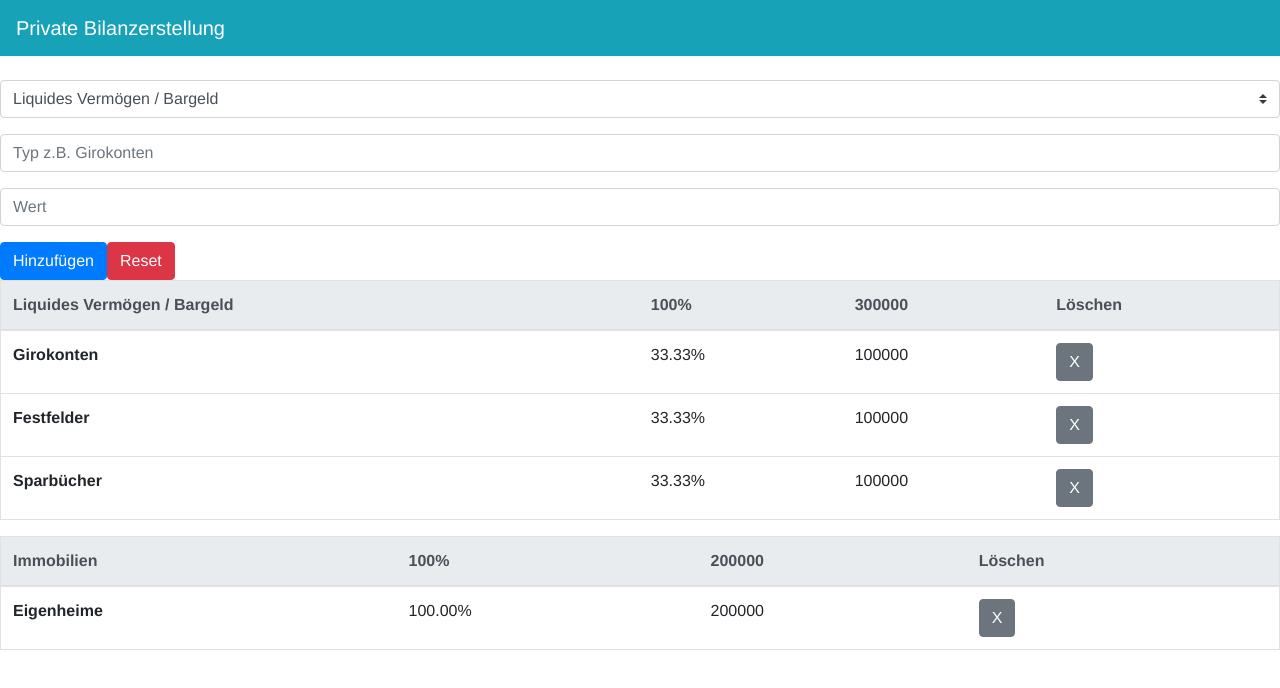
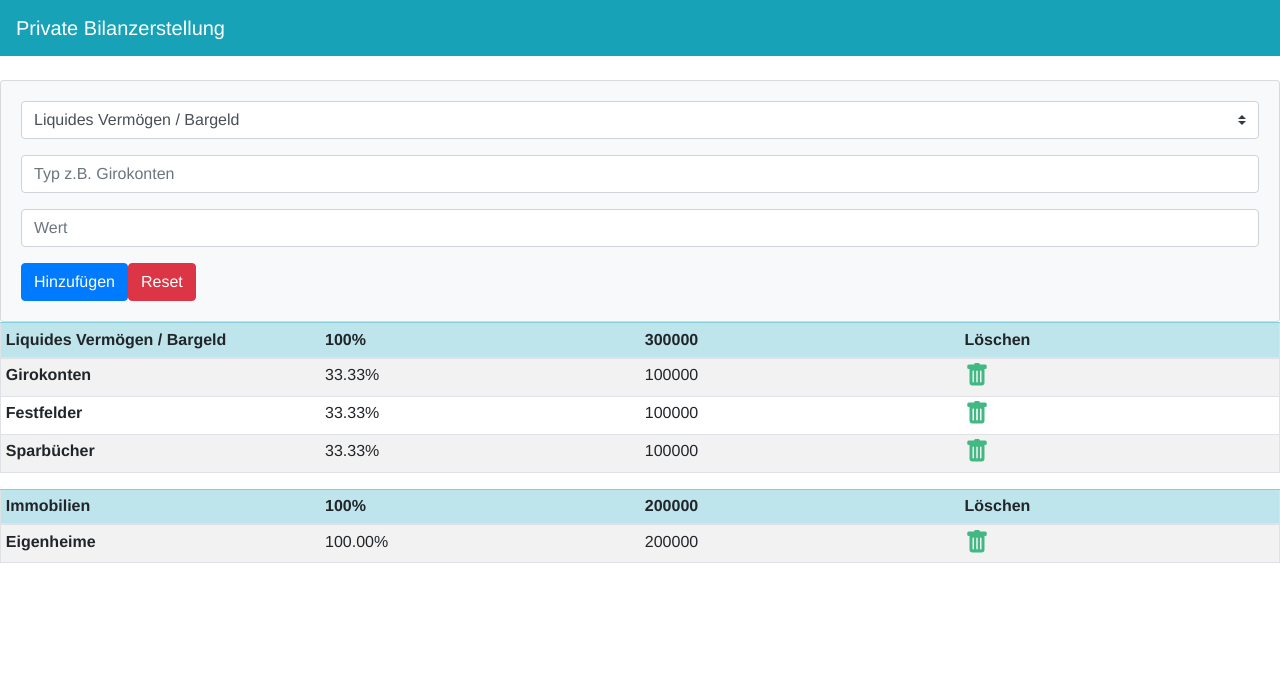
Before and after one commit to afshad1/pbs, a Vue app: page / in a window 1280 px wide. Shown: the top 688 px of the page. Built offline with nearby package versions, Linux system fonts and the light colour scheme.

Commit message:
added trash-fill icon for delete

```diff
--- a/src/components/PBSForm.vue
+++ b/src/components/PBSForm.vue
@@ -1,5 +1,6 @@
 <template>
   <div>
+    <b-card bg-variant="light">
      <b-form @reset="onReset" @submit="onSubmit" v-if="show">
       <b-form-group id="input-group-1" label-for="input-1">
         <b-form-select
@@ -33,6 +34,7 @@
       <b-button type="reset" variant="danger">Reset</b-button>
 
     </b-form>
+    </b-card>
   </div>
 </template>
 
--- a/src/components/PBSTable.vue
+++ b/src/components/PBSTable.vue
@@ -3,12 +3,14 @@
     <!-- ForEach item in select input create a new table -->
     <div v-for="v in aktiva_kats" :key="v.value">
       <b-table
-      outlined
+      outlined fixed striped small
       :fields="fields"
       :items="pbsdata"
       :filter="v.value"
       :filter-function="filterPbs"
-      head-variant="light">
+      head-row-variant="info"
+      >
+
       <!-- Display name Type in header -->
       <template v-slot:head(type)>
         {{ v.text }}
@@ -31,7 +33,11 @@
 
       <!-- Display delete button in cells -->
       <template v-slot:cell(delete)="data">
-        <b-button @click="deleteAktiva(data.item)">X</b-button>
+        <!-- <b-button size="sm" variant="danger" @click="deleteAktiva(data.item)"> -->
+          <b-link @click="deleteAktiva(data.item)">
+          <b-icon-trash-fill font-scale="1.5"></b-icon-trash-fill>
+          </b-link>
+        <!-- </b-button> -->
       </template>
 
       </b-table>
@@ -41,8 +47,12 @@
 
 <script>
 import { v4 as uuidv4 } from 'uuid';
+import { BIconTrashFill } from 'bootstrap-vue';
 
 export default {
+  components: {
+    BIconTrashFill,
+  },
   name: 'PBSTable',
   props: {
     formData: {
```
